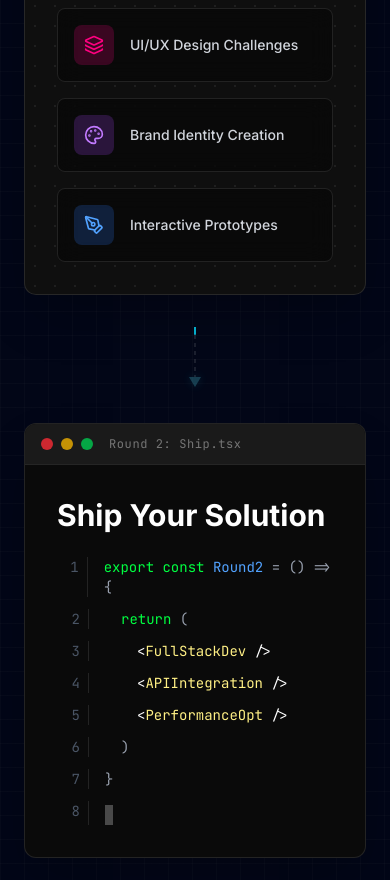
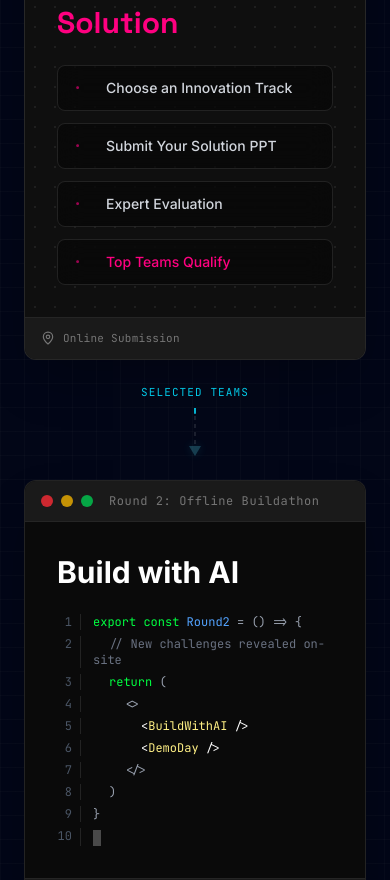
Before and after one commit to SaiAryan1784/sketchnship, a Next.js app: page / in a window 390 px wide. Shown: the part 1740-2620 px from the top of the page. Built offline with nearby package versions, Linux system fonts and the light colour scheme.

Commit message:
refactor: update About section and remove Tracks references
- Updated the About section to include new content and steps for the AI Buildathon.
- Removed references to the Tracks section in the Navbar, Footer, and main page.
- Adjusted layout and styling for better responsiveness and clarity.a

```diff
--- a/app/page.tsx
+++ b/app/page.tsx
@@ -21,7 +21,7 @@ export default function Home() {
       <main className="relative min-h-screen bg-background-dark overflow-x-hidden">
         <Hero />
         <div id="about"><About /></div>
-        <div id="tracks"><Tracks /></div>
+        {/* <div id="tracks"><Tracks /></div> */}
         <div id="timeline"><Timeline /></div>
         {/* <div id="prizes"><Prizes /></div> */}
         {/* <Judges /> */}
--- a/components/sections/About.tsx
+++ b/components/sections/About.tsx
@@ -2,7 +2,26 @@
 
 import { ScrollReveal } from '@/components/animations/ScrollReveal'
 import { motion } from 'framer-motion'
-import { Layers, Palette, PenTool, MousePointer2 } from 'lucide-react'
+import { MousePointer2, Sparkles, MapPin } from 'lucide-react'
+
+const round1Steps = [
+    'Choose an Innovation Track',
+    'Submit Your Solution PPT',
+    'Expert Evaluation',
+    'Top Teams Qualify',
+]
+
+const round2Code = [
+    { line: 1, content: <><span className="text-developer-green">export const</span> <span className="text-blue-400">Round2</span> = () =&gt; {'{'}</> },
+    { line: 2, content: <span className="pl-4"><span className="text-gray-500">{'// New challenges revealed on-site'}</span></span> },
+    { line: 3, content: <span className="pl-4"><span className="text-developer-green">return</span> (</span> },
+    { line: 4, content: <span className="pl-8">&lt;&gt;</span> },
+    { line: 5, content: <span className="pl-12 text-white">&lt;<span className="text-yellow-200">BuildWithAI</span> /&gt;</span>, highlight: true },
+    { line: 6, content: <span className="pl-12 text-white">&lt;<span className="text-yellow-200">DemoDay</span> /&gt;</span>, highlight: true },
+    { line: 7, content: <span className="pl-8">&lt;/&gt;</span> },
+    { line: 8, content: <span className="pl-4">)</span> },
+    { line: 9, content: <span>{'}'}</span> },
+]
 
 export const About = () => {
     return (
@@ -13,19 +32,23 @@ export const About = () => {
 
             <div className="container mx-auto px-6 relative z-10">
                 <ScrollReveal width="100%" className="text-center mb-20 md:mb-32">
+                    <div className="inline-flex items-center gap-2 px-4 py-1.5 rounded-full border border-cyan-400/30 bg-cyan-400/10 text-cyan-400 font-mono text-xs uppercase tracking-widest mb-6">
+                        <Sparkles className="w-3.5 h-3.5" />
+                        AI Buildathon
+                    </div>
                     <h2 className="text-5xl md:text-7xl font-bold font-heading mb-6 drop-shadow-lg">
                         <span className="text-designer-primary">Sketch it,</span> <span className="text-white">Build it,</span> <span className="text-developer-green">Ship it.</span>
                     </h2>
                     <p className="text-xl text-muted-foreground max-w-3xl mx-auto font-light leading-relaxed">
-                        Great ideas take shape when creative vision meets technical execution. At Sketch-N-Ship, ideas are imagined by designers and shipped by builders, if you are one of them or both! Join us!
+                        Submit your idea online, get shortlisted by experts, then build from scratch at the offline round — with brand-new tracks and problem statements revealed on-site.
                     </p>
                 </ScrollReveal>
 
-                <div className="flex flex-col md:flex-row items-center justify-center gap-4 lg:gap-8 relative w-full max-w-6xl mx-auto">
+                <div className="flex flex-col md:flex-row items-stretch justify-center gap-4 lg:gap-6 relative w-full max-w-6xl mx-auto">
 
                     {/* Round 1: Design Canvas */}
                     <motion.div
-                        className="w-full md:w-[45%] rounded-xl overflow-hidden border border-white/10 bg-[#0f0f0f] shadow-2xl relative z-10"
+                        className="w-full md:w-[45%] rounded-xl overflow-hidden border border-white/10 bg-[#0f0f0f] shadow-2xl relative z-10 flex flex-col"
                         initial={{ opacity: 0, y: 30 }}
                         whileInView={{ opacity: 1, y: 0 }}
                         viewport={{ once: true }}
@@ -38,43 +61,40 @@ export const About = () => {
                                 <div className="w-3 h-3 rounded-full bg-yellow-500/80" />
                                 <div className="w-3 h-3 rounded-full bg-green-500/80" />
                             </div>
-                            <span className="ml-4 text-xs text-white/40 font-mono tracking-wider">Round 1: Sketch Vision</span>
+                            <span className="ml-4 text-xs text-white/40 font-mono tracking-wider">Round 1: Innovation Qualifiers</span>
                         </div>
+
                         {/* Canvas Body */}
-                        <div className="p-8 relative min-h-[340px] bg-[radial-gradient(#ffffff11_1px,transparent_0)] bg-[size:20px_20px] flex flex-col justify-center">
-                            <div className="space-y-4 relative z-10">
-                                <h3 className="text-3xl font-bold text-designer-primary mb-6">Sketch Your Vision</h3>
+                        <div className="p-8 flex-1 bg-[radial-gradient(#ffffff11_1px,transparent_0)] bg-[size:20px_20px] flex flex-col justify-center">
+                            <h3 className="text-3xl font-bold text-designer-primary mb-6">Sketch Your Solution</h3>
 
-                                <div className="bg-black/40 backdrop-blur-md border border-white/10 rounded-lg p-4 group hover:bg-white/10 transition-all flex items-center gap-4 relative overflow-hidden">
-                                    <div className="w-10 h-10 rounded-lg bg-designer-primary/20 flex items-center justify-center text-designer-primary shrink-0">
-                                        <Layers className="w-5 h-5" />
-                                    </div>
-                                    <span className="text-gray-300 group-hover:text-white font-medium text-sm md:text-base">UI/UX Design Challenges</span>
-                                    {/* Fake cursor on hover */}
-                                    <MousePointer2 className="w-5 h-5 text-white absolute bottom-[-10px] right-2 opacity-0 group-hover:opacity-100 group-hover:bottom-2 transition-all drop-shadow-md z-10" fill="currentColor" />
-                                </div>
+                            <ul className="space-y-3 relative z-10">
+                                {round1Steps.map((step, i) => (
+                                    <li
+                                        key={step}
+                                        className="bg-black/40 backdrop-blur-md border border-white/10 rounded-lg px-4 py-3 group hover:bg-white/10 transition-all flex items-center gap-3 relative overflow-hidden"
+                                    >
+                                        <span className="text-designer-primary/60 font-mono text-xs w-5 shrink-0">•</span>
+                                        <span className={`text-sm md:text-base font-medium transition-colors ${i === round1Steps.length - 1 ? 'text-designer-primary group-hover:text-designer-primary' : 'text-gray-300 group-hover:text-white'}`}>
+                                            {step}
+                                        </span>
+                                        <MousePointer2 className="w-4 h-4 text-white absolute bottom-[-10px] right-2 opacity-0 group-hover:opacity-100 group-hover:bottom-2 transition-all drop-shadow-md z-10" fill="currentColor" />
+                                    </li>
+                                ))}
+                            </ul>
+                        </div>
 
-                                <div className="bg-black/40 backdrop-blur-md border border-white/10 rounded-lg p-4 group hover:bg-white/10 transition-all flex items-center gap-4 relative overflow-hidden">
-                                    <div className="w-10 h-10 rounded-lg bg-purple-500/20 flex items-center justify-center text-purple-400 shrink-0">
-                                        <Palette className="w-5 h-5" />
-                                    </div>
-                                    <span className="text-gray-300 group-hover:text-white font-medium text-sm md:text-base">Brand Identity Creation</span>
-                                    <MousePointer2 className="w-5 h-5 text-white absolute bottom-[-10px] right-2 opacity-0 group-hover:opacity-100 group-hover:bottom-2 transition-all drop-shadow-md z-10" fill="currentColor" />
-                                </div>
-
-                                <div className="bg-black/40 backdrop-blur-md border border-white/10 rounded-lg p-4 group hover:bg-white/10 transition-all flex items-center gap-4 relative overflow-hidden">
-                                    <div className="w-10 h-10 rounded-lg bg-blue-500/20 flex items-center justify-center text-blue-400 shrink-0">
-                                        <PenTool className="w-5 h-5" />
-                                    </div>
-                                    <span className="text-gray-300 group-hover:text-white font-medium text-sm md:text-base">Interactive Prototypes</span>
-                                    <MousePointer2 className="w-5 h-5 text-white absolute bottom-[-10px] right-2 opacity-0 group-hover:opacity-100 group-hover:bottom-2 transition-all drop-shadow-md z-10" fill="currentColor" />
-                                </div>
-                            </div>
+                        <div className="px-4 py-3 border-t border-white/5 bg-[#1a1a1a] flex items-center gap-2">
+                            <MapPin className="w-3.5 h-3.5 text-white/40 shrink-0" />
+                            <span className="text-[11px] font-mono text-white/40 tracking-wide">Online Submission</span>
                         </div>
                     </motion.div>
 
-                    {/* Small Straight Animated Arrow (Desktop) */}
-                    <div className="hidden md:flex justify-center shrink-0 w-16">
+                    {/* Arrow — Desktop */}
+                    <div className="hidden md:flex flex-col items-center justify-center shrink-0 w-28 gap-3 self-center">
+                        <span className="text-[11px] font-mono uppercase tracking-widest text-cyan-400 text-center leading-snug">
+                            Selected<br />Teams
+                        </span>
                         <svg width="60" height="20" viewBox="0 0 60 20" className="overflow-visible">
                             <path d="M0 10 L50 10" stroke="rgba(255,255,255,0.1)" strokeWidth="2" strokeDasharray="4 4" />
                             <polygon points="50,4 60,10 50,16" fill="rgba(255,255,255,0.1)" />
@@ -101,13 +121,15 @@ export const About = () => {
                         </svg>
                     </div>
 
+                    {/* Arrow — Mobile */}
                     {/* Mobile Downward Arrow */}
-                    <div className="flex md:hidden justify-center shrink-0 my-4 h-16 pointer-events-none">
-                        <svg width="20" height="60" viewBox="0 0 20 60" className="overflow-visible">
-                            <path d="M10 0 L10 50" stroke="rgba(255,255,255,0.1)" strokeWidth="2" strokeDasharray="4 4" />
-                            <polygon points="4,50 10,60 16,50" fill="rgba(255,255,255,0.1)" />
+                    <div className="flex md:hidden flex-col items-center shrink-0 my-2 gap-2 pointer-events-none">
+                        <span className="text-[11px] font-mono uppercase tracking-widest text-cyan-400">Selected Teams</span>
+                        <svg width="20" height="48" viewBox="0 0 20 48" className="overflow-visible">
+                            <path d="M10 0 L10 38" stroke="rgba(255,255,255,0.1)" strokeWidth="2" strokeDasharray="4 4" />
+                            <polygon points="4,38 10,48 16,38" fill="rgba(255,255,255,0.1)" />
                             <motion.path
-                                d="M10 0 L10 50"
+                                d="M10 0 L10 38"
                                 stroke="#06b6d4"
                                 strokeWidth="2"
                                 initial={{ pathLength: 0, opacity: 0 }}
@@ -115,7 +137,7 @@ export const About = () => {
                                 transition={{ duration: 1.5, repeat: Infinity, ease: "circIn" }}
                             />
                             <motion.polygon
-                                points="4,50 10,60 16,50"
+                                points="4,38 10,48 16,38"
                                 fill="#06b6d4"
                                 initial={{ opacity: 0 }}
                                 animate={{ opacity: [0, 0, 1, 0] }}
@@ -127,7 +149,7 @@ export const About = () => {
 
                     {/* Round 2: IDE / Code Editor */}
                     <motion.div
-                        className="w-full md:w-[45%] rounded-xl overflow-hidden border border-white/10 bg-[#0a0a0a] shadow-2xl relative z-10"
+                        className="w-full md:w-[45%] rounded-xl overflow-hidden border border-white/10 bg-[#0a0a0a] shadow-2xl relative z-10 flex flex-col"
                         initial={{ opacity: 0, y: 30 }}
                         whileInView={{ opacity: 1, y: 0 }}
                         viewport={{ once: true }}
@@ -140,54 +162,34 @@ export const About = () => {
                                 <div className="w-3 h-3 rounded-full bg-yellow-500/80" />
                                 <div className="w-3 h-3 rounded-full bg-green-500/80" />
                             </div>
-                            <span className="ml-4 text-xs text-white/40 font-mono tracking-wider">Round 2: Ship.tsx</span>
+                            <span className="ml-4 text-xs text-white/40 font-mono tracking-wider">Round 2: Offline Buildathon</span>
                         </div>
+
                         {/* Editor Body */}
-                        <div className="p-8 relative min-h-[340px] font-mono text-sm md:text-base flex flex-col justify-center">
-                            <h3 className="text-3xl font-bold text-white mb-6 font-sans">Ship Your Solution</h3>
+                        <div className="p-8 flex-1 font-mono text-xs md:text-sm flex flex-col justify-center">
+                            <h3 className="text-3xl font-bold text-white mb-6 font-sans">Build with AI</h3>
 
                             {/* Code Syntax Highlighting Look */}
-                            <div className="space-y-3 text-gray-400">
+                            <div className="space-y-1.5 text-gray-400">
+                                {round2Code.map(({ line, content, highlight }) => (
+                                    <div
+                                        key={line}
+                                        className={`flex ${highlight ? 'group hover:bg-white/5 cursor-default transition-colors rounded-sm' : ''}`}
+                                    >
+                                        <span className="text-gray-600 w-6 select-none border-r border-white/10 mr-3 pr-2 text-right shrink-0">{line}</span>
+                                        <span className={highlight ? 'group-hover:text-developer-accent transition-colors' : ''}>{content}</span>
+                                    </div>
+                                ))}
                                 <div className="flex">
-                                    <span className="text-gray-600 w-8 select-none border-r border-white/10 mr-4 pr-2 text-right">1</span>
-                                    <span><span className="text-developer-green">export const</span> <span className="text-blue-400">Round2</span> = () =&gt; {'{'}</span>
-                                </div>
-                                <div className="flex">
-                                    <span className="text-gray-600 w-8 select-none border-r border-white/10 mr-4 pr-2 text-right">2</span>
-                                    <span className="pl-4"><span className="text-developer-green">return</span> (</span>
-                                </div>
-                                <div className="flex group hover:bg-white/5 cursor-pointer transition-colors rounded">
-                                    <span className="text-gray-600 w-8 select-none border-r border-white/10 mr-4 pr-2 text-right">3</span>
-                                    <span className="pl-8 text-white group-hover:text-developer-accent transition-colors">
-                                        &lt;<span className="text-yellow-200">FullStackDev</span> /&gt;
-                                    </span>
-                                </div>
-                                <div className="flex group hover:bg-white/5 cursor-pointer transition-colors rounded">
-                                    <span className="text-gray-600 w-8 select-none border-r border-white/10 mr-4 pr-2 text-right">4</span>
-                                    <span className="pl-8 text-white group-hover:text-developer-accent transition-colors">
-                                        &lt;<span className="text-yellow-200">APIIntegration</span> /&gt;
-                                    </span>
-                                </div>
-                                <div className="flex group hover:bg-white/5 cursor-pointer transition-colors rounded">
-                                    <span className="text-gray-600 w-8 select-none border-r border-white/10 mr-4 pr-2 text-right">5</span>
-                                    <span className="pl-8 text-white group-hover:text-developer-accent transition-colors">
-                                        &lt;<span className="text-yellow-200">PerformanceOpt</span> /&gt;
-                                    </span>
-                                </div>
-                                <div className="flex">
-                                    <span className="text-gray-600 w-8 select-none border-r border-white/10 mr-4 pr-2 text-right">6</span>
-                                    <span className="pl-4">)</span>
-                                </div>
-                                <div className="flex">
-                                    <span className="text-gray-600 w-8 select-none border-r border-white/10 mr-4 pr-2 text-right">7</span>
-                                    <span>{'}'}</span>
-                                </div>
-                                {/* Animated Terminal cursor */}
-                                <div className="flex">
-                                    <span className="text-gray-600 w-8 select-none border-r border-white/10 mr-4 pr-2 text-right">8</span>
-                                    <span className="animate-pulse bg-white/50 w-2 h-5 inline-block opacity-70 mt-1"></span>
+                                    <span className="text-gray-600 w-6 select-none border-r border-white/10 mr-3 pr-2 text-right shrink-0">10</span>
+                                    <span className="animate-pulse bg-white/50 w-2 h-4 inline-block opacity-70 mt-0.5" />
                                 </div>
                             </div>
+                        </div>
+
+                        <div className="px-4 py-3 border-t border-white/5 bg-[#1a1a1a] flex items-center gap-2">
+                            <MapPin className="w-3.5 h-3.5 text-developer-green/60 shrink-0" />
+                            <span className="text-[11px] font-mono text-white/40 tracking-wide">Offline · 12 Hours</span>
                         </div>
                     </motion.div>
 
--- a/components/sections/Footer.tsx
+++ b/components/sections/Footer.tsx
@@ -42,7 +42,7 @@ export const Footer = () => {
                         <ul className="space-y-4 text-muted-foreground">
                             <li><a href="#about" className="hover:text-designer-primary transition-colors">About</a></li>
                             <li><a href="#timeline" className="hover:text-designer-primary transition-colors">Timeline</a></li>
-                            <li><a href="#tracks" className="hover:text-designer-primary transition-colors">Tracks</a></li>
+                            {/* <li><a href="#tracks" className="hover:text-designer-primary transition-colors">Tracks</a></li> */}
                             <li><a href="#faq" className="hover:text-designer-primary transition-colors">FAQ</a></li>
                             <li><a href="#register" className="hover:text-designer-primary transition-colors">Register</a></li>
                         </ul>
--- a/components/sections/Navbar.tsx
+++ b/components/sections/Navbar.tsx
@@ -5,7 +5,7 @@ import { motion, AnimatePresence, useMotionValueEvent, useScroll } from 'framer-
 
 const navLinks = [
     { label: 'About', href: '#about' },
-    { label: 'Tracks', href: '#tracks' },
+    // { label: 'Tracks', href: '#tracks' },
     { label: 'Timeline', href: '#timeline' },
     // { label: 'Prizes', href: '#prizes' },
     { label: 'FAQ', href: '#faq' },
--- a/components/sections/Sponsors.tsx
+++ b/components/sections/Sponsors.tsx
@@ -42,14 +42,21 @@ export const Sponsors = () => {
                 </ScrollReveal>
             </div>
 
-            <div>
-                <Marquee speed={40}>
+            <div className="flex flex-wrap items-center justify-center gap-8 md:gap-12">
+                {/* <Marquee speed={40}>
                     {[...sponsors, ...sponsors, ...sponsors].map((sponsor, i) => (
                         <div key={i} className={`flex items-center justify-center h-20 px-8 ${sponsor.dark ? '' : 'bg-white rounded-xl p-3'}`}>
                             <img src={sponsor.logo} alt={sponsor.name} className="h-12 w-auto object-contain" />
                         </div>
                     ))}
-                </Marquee>
+                </Marquee> */}
+                {
+                    sponsors.map((sponsor, i) => (
+                        <div key={i} className={`flex items-center justify-center h-20 px-8 ${sponsor.dark ? '' : 'bg-white rounded-xl p-3'}`}>
+                            <img src={sponsor.logo} alt={sponsor.name} className="h-12 w-auto object-contain" />
+                        </div>
+                    ))
+                }
             </div>
 
             <div className="text-center mt-16">
```
